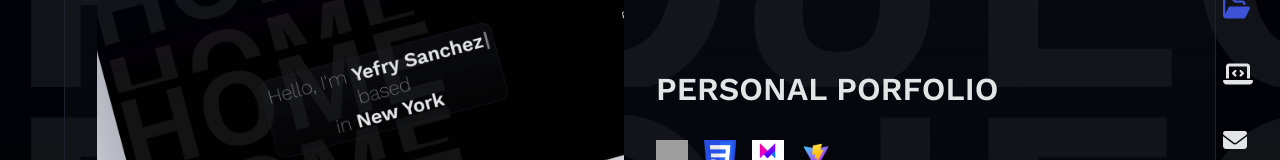
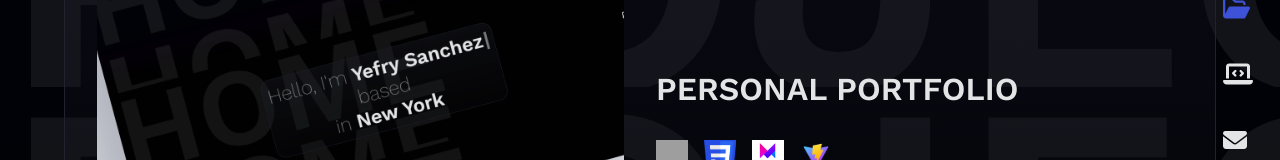
Before and after one commit to yefrysanchez/ys-portfolio, a React (Vite) app: page /projects in a window 1280 px wide. Shown: the part 446-606 px from the top of the page. Built offline with nearby package versions, Linux system fonts and the light colour scheme; grey boxes are pictures that could not be loaded.

Commit message:
typo error fix

```diff
--- a/src/pages/ProjectsPage.jsx
+++ b/src/pages/ProjectsPage.jsx
@@ -33,7 +33,7 @@ const ProjectsPage = () => {
       <div className="projects">
         <Card
           img="portfolio"
-          title="Personal Porfolio"
+          title="Personal Portfolio"
           text={projectInfo.portfolio}
           link={"https://yefrysanchez.dev/"}
           github="https://www.github.com/yefrysanchez/ys-portfolio"
```
